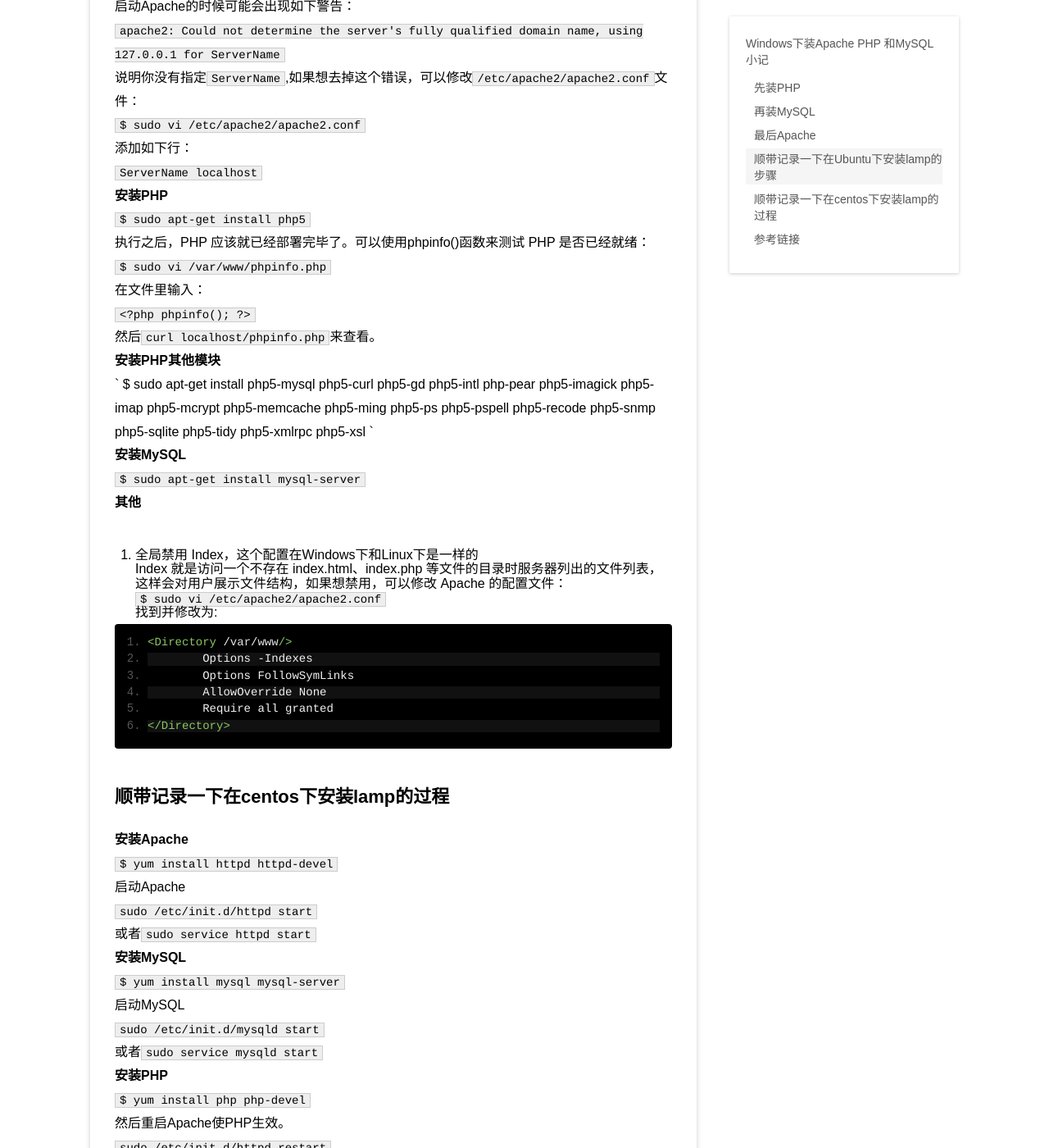
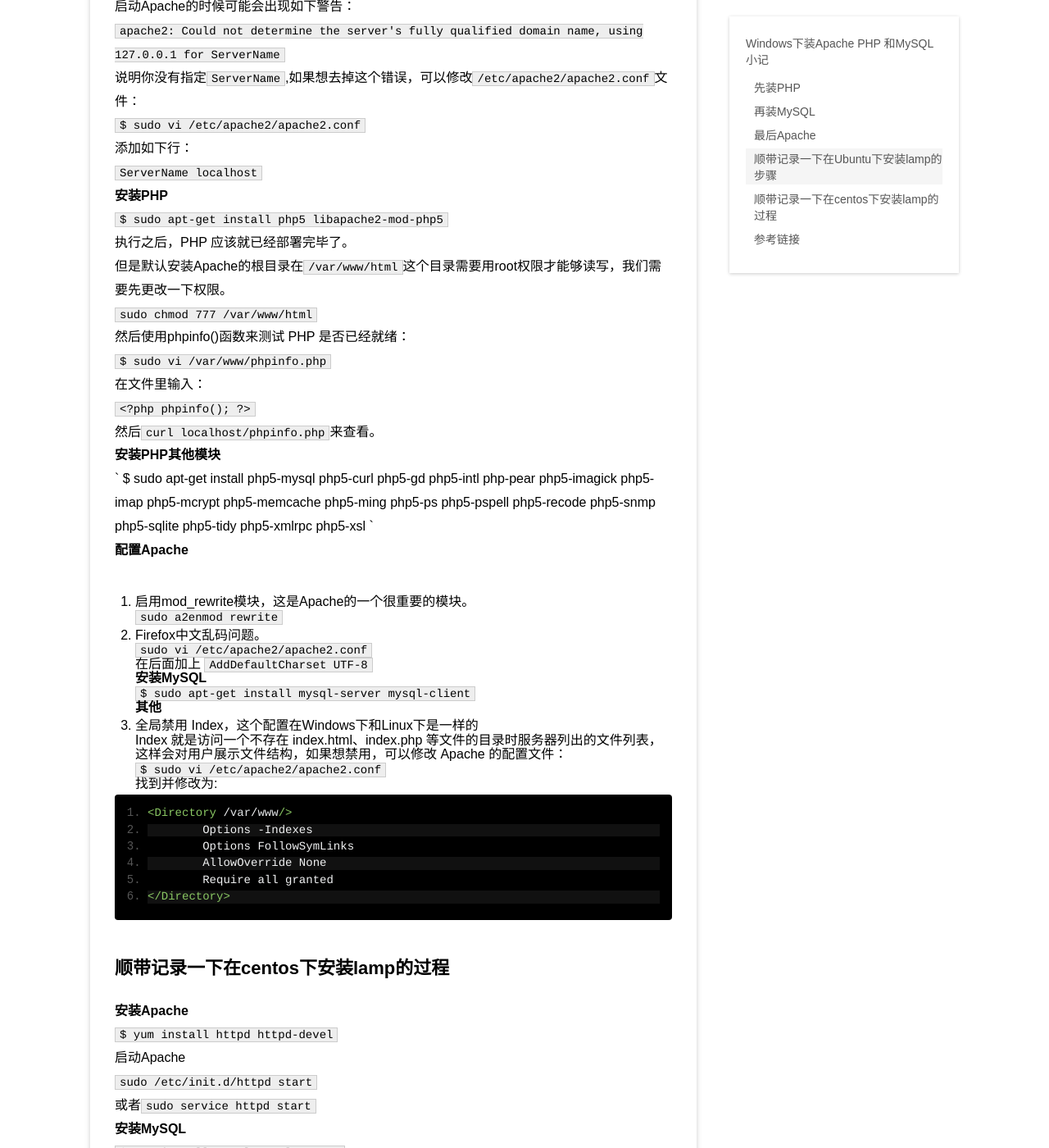
Before and after one commit to windard/windard.com, a Jekyll site: the page built from _posts/project/2015-10-27-Install-WAMP.md, in a window 1280 px wide and 1400 px high, scrolled down 9506 px. Shown: the whole window at 82% size. Built offline with Jekyll 4.4.1, drawn with Linux system fonts in a browser that asks for light colours.

Commit message:
add Install-L/WAMP

```diff
--- a/_posts/project/2015-10-27-Install-WAMP.md
+++ b/_posts/project/2015-10-27-Install-WAMP.md
@@ -135,8 +135,11 @@ Apache 的错误日志文件默认为`/var/log/apache2/error.log`。
 添加如下行：
 `ServerName localhost`
 **安装PHP**
-`$ sudo apt-get install php5`
-执行之后，PHP 应该就已经部署完毕了。可以使用phpinfo()函数来测试 PHP 是否已经就绪：
+`$ sudo apt-get install php5 libapache2-mod-php5`
+执行之后，PHP 应该就已经部署完毕了。
+但是默认安装Apache的根目录在`/var/www/html`这个目录需要用root权限才能够读写，我们需要先更改一下权限。
+`sudo chmod 777 /var/www/html`
+然后使用phpinfo()函数来测试 PHP 是否已经就绪：
 `$ sudo vi /var/www/phpinfo.php`
 在文件里输入：
 `<?php phpinfo(); ?>`
@@ -145,8 +148,14 @@ Apache 的错误日志文件默认为`/var/log/apache2/error.log`。
 `
 $ sudo apt-get install php5-mysql php5-curl php5-gd php5-intl php-pear php5-imagick php5-imap php5-mcrypt php5-memcache php5-ming php5-ps php5-pspell php5-recode php5-snmp php5-sqlite php5-tidy php5-xmlrpc php5-xsl
 `
+**配置Apache**
+1. 启用mod_rewrite模块，这是Apache的一个很重要的模块。
+`sudo a2enmod rewrite`
+2. Firefox中文乱码问题。
+`sudo vi /etc/apache2/apache2.conf`
+在后面加上 `AddDefaultCharset UTF-8`
 **安装MySQL**
-`$ sudo apt-get install mysql-server`
+`$ sudo apt-get install mysql-server mysql-client`
 **其他**
 1. 全局禁用 Index，这个配置在Windows下和Linux下是一样的
 Index 就是访问一个不存在 index.html、index.php 等文件的目录时服务器列出的文件列表，这样会对用户展示文件结构，如果想禁用，可以修改 Apache 的配置文件：
```
